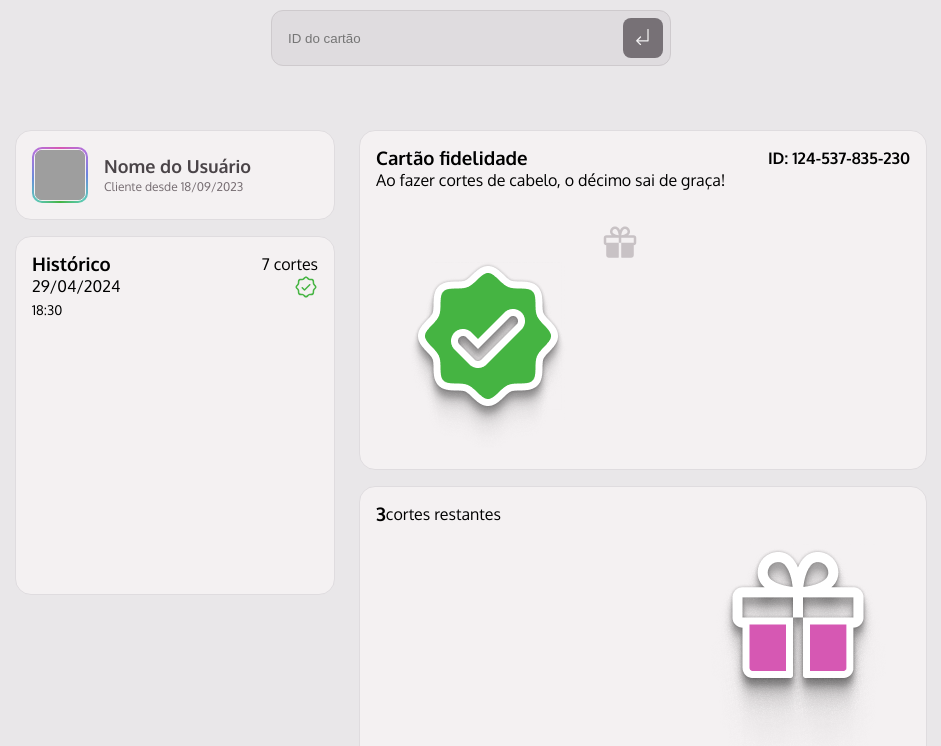
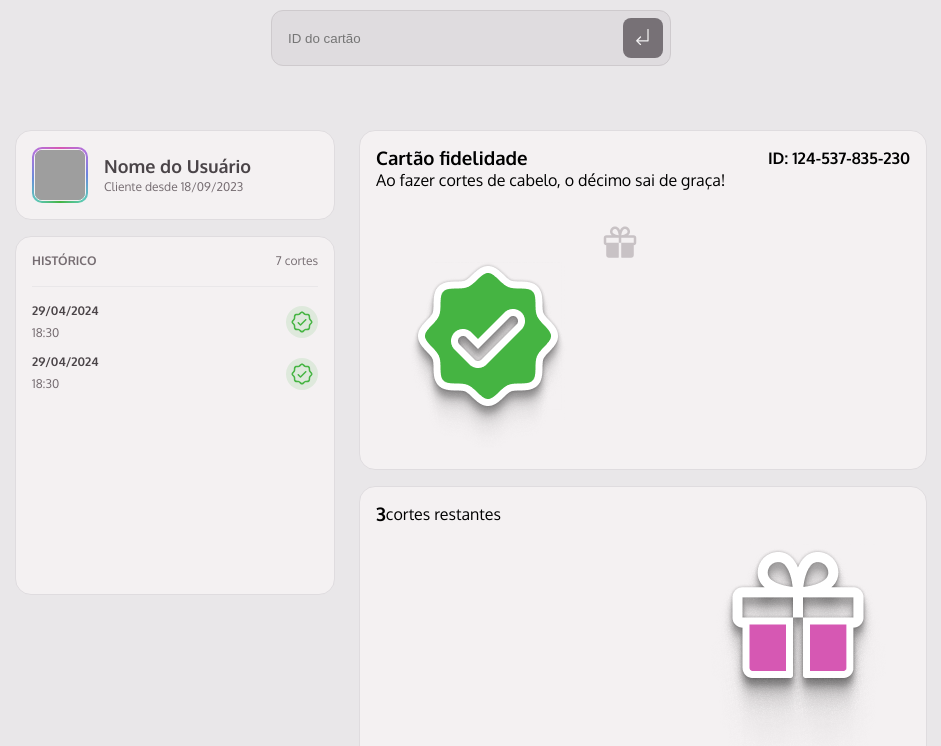
Before and after one commit to santospatrick/projeto-member-club, a website built with webpack: page index.html in a window 1280 px wide. Shown: the part 142-888 px from the top of the page, without its empty margins (169-1110 px from the left). Built offline with nearby package versions, Linux system fonts and the light colour scheme; grey boxes are pictures that could not be loaded.

Commit message:
adiciona utilitarios para cores, uppercase para fonts corretas e cor verde com opacidade

```diff
--- a/index.html
+++ b/index.html
@@ -37,20 +37,32 @@
                         <img src="https://xsgames.co/randomusers/assets/avatars/female/62.jpg" alt="Imagem de Perfil">
                     </div>
                     <div class="flex flex-column">
-                        <h2 class="title-sm">Nome do Usuário</h2>
-                        <p class="text-xs">Cliente desde 18/09/2023</p>
+                        <h2 class="title-sm text-base-gray-600">Nome do Usuário</h2>
+                        <p class="text-xs text-base-gray-500">Cliente desde 18/09/2023</p>
                     </div>
                 </div>
                 <div class="card history">
-                    <div class="flex space-between">
-                        <h3 class="subtitle">Histórico</h3>
-                        <span>7 cortes</span>
-                    </div>
-                    <ul>
-                        <li class="flex space-between">
+                    <header class="flex items-center space-between">
+                        <h3 class="subtitle-sm text-base-gray-500">Histórico</h3>
+                        <span class="text-xs text-base-gray-500">7 cortes</span>
+                    </header>
+                    <ul class="flex flex-column gap-0.75">
+                        <li class="flex items-center space-between">
                             <div>
-                                <p>29/04/2024</p>
-                                <small>18:30</small>
+                                <p class="subtitle-sm text-base-gray-600">29/04/2024</p>
+                                <small class="text-xs text-base-gray-500">18:30</small>
+                            </div>
+                            <div class="verified">
+                                <img
+                                    src="./src/assets/Verificado.svg"
+                                    alt="Ícone de verificado"
+                                />
+                            </div>
+                        </li>
+                        <li class="flex items-center space-between">
+                            <div>
+                                <p class="subtitle-sm text-base-gray-600">29/04/2024</p>
+                                <small class="text-xs text-base-gray-500">18:30</small>
                             </div>
                             <div class="verified">
                                 <img
--- a/src/main.js
+++ b/src/main.js
@@ -6,5 +6,6 @@ import './styles/form.css';
 import './styles/card.css';
 import './styles/content.css';
 import './styles/typography.css';
+import './styles/colors.css';
 
 import './modules/page-load.js';
--- /dev/null
+++ b/src/styles/colors.css
@@ -0,0 +1,39 @@
+.text-main-pink {
+    color: var(--main---pink);
+}
+
+.text-main-green {
+    color: var(--main---green);
+}
+
+.text-base-white {
+    color: var(--base---white);
+}
+
+.text-base-gray-100 {
+    color: var(--base---gray-100);
+}
+
+.text-base-gray-200 {
+    color: var(--base---gray-200);
+}
+
+.text-base-gray-300 {
+    color: var(--base---gray-300);
+}
+
+.text-base-gray-400 {
+    color: var(--base---gray-400);
+}
+
+.text-base-gray-500 {
+    color: var(--base---gray-500);
+}
+
+.text-base-gray-600 {
+    color: var(--base---gray-600);
+}
+
+.text-base-gray-700 {
+    color: var(--base---gray-700);
+}
--- a/src/styles/content.css
+++ b/src/styles/content.css
@@ -9,7 +9,7 @@
     height: 100%;
 }
 
-/* Profile */
+/* Perfil */
 .profile .image {
     position: relative;
     display: grid;
@@ -49,10 +49,20 @@
     }
 }
 
-.profile h2 {
-    color: var(--base---gray-600);
+/* Histórico */
+.history header {
+    padding-bottom: var(--spacing---md);
+    border-bottom: 1px solid var(--base---gray-200);
+    margin-bottom: var(--spacing---md);
 }
 
-.profile p {
-    color: var(--base---gray-500);
+.history {
+    & .verified {
+        height: 32px;
+        width: 32px;
+        display: grid;
+        place-items: center;
+        border-radius: 50%;
+        background: var(--main---green-0\.12-opacity);
+    }
 }
--- a/src/styles/global.css
+++ b/src/styles/global.css
@@ -8,6 +8,7 @@
     /* Color styles */
     --main---pink: rgba(214, 88, 179, 1);
     --main---green: rgba(69, 180, 66, 1);
+    --main---green-0\.12-opacity: rgba(69, 180, 66, .12);
     --base---white: rgba(255, 255, 255, 1);
     --base---gray-100: rgba(244, 241, 242, 1);
     --base---gray-200: rgba(233, 231, 233, 1);
@@ -86,3 +87,7 @@ body {
 .gap-2 {
     gap: 2rem;
 }
+
+.gap-0\.75 {
+    gap: 0.75rem;
+}
--- a/src/styles/typography.css
+++ b/src/styles/typography.css
@@ -8,10 +8,12 @@
 
 .subtitle-md {
     font: var(--subtitle-md);
+    text-transform: uppercase;
 }
 
 .subtitle-sm {
     font: var(--subtitle-sm);
+    text-transform: uppercase;
 }
 
 .text-md {
```
